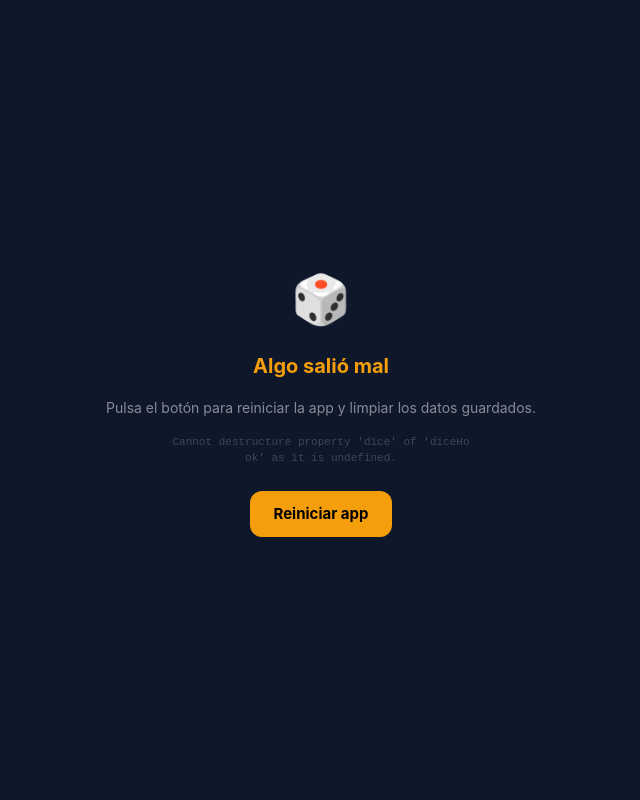
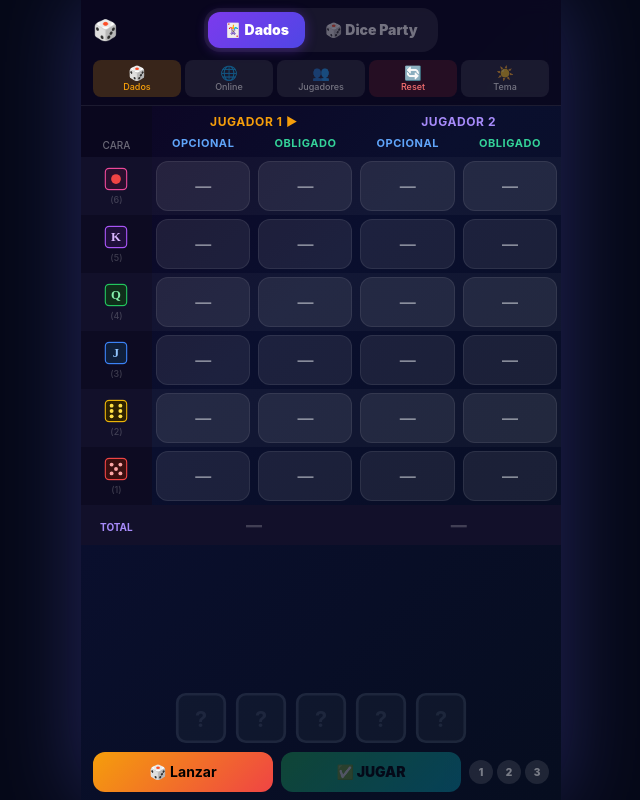
Before and after one commit to josico-dev/dados-scorer, a React (Vite) app: page / in a window 1280 px wide. Both pictures are taken after a click on the button "🎲 Dados". Shown: the whole page, without its empty margins (319-959 px from the left). Built offline with nearby package versions, Linux system fonts and the light colour scheme.

Commit message:
fix: DicePanel API mismatch - use individual props not diceHook, fix maxRolls undefined

```diff
--- a/src/dice/DicePanel.jsx
+++ b/src/dice/DicePanel.jsx
@@ -1,44 +1,24 @@
-// ─── Panel de dados unificado ─────────────────────────────────────────────
-//
-// Modo normal:  muestra iconos SVG del scorecard (DICE_ICONS)
-// Modo party:   muestra dados con pips (Die.jsx)
-//
-// Props:
-//   diceHook     — output de useDice()
-//   mode         — 'dados' | 'dice-party'
-//   isMyTurn     — bool
-//   canPlay      — bool (hay selección confirmada)
-//   playerName   — nombre del jugador actual (para mensaje de espera)
-//   onPlay       — callback al pulsar JUGAR
-//   theme, isDark
+// ─── Panel de dados — modo Normal y Party ────────────────────────────────
 
-import Die, { FACE_COLORS } from './Die'
+import { useState, useEffect } from 'react'
+import Die from '../diceParty/Die'
 import { DICE_ICONS } from '../DiceIcons'
 import { NORMAL_VALUE_TO_ID } from './faces'
 
-// Dado modo normal usando iconos del scorecard
-function NormalDie({ value, locked, rolling, onClick, size = 52 }) {
+const MAX_ROLLS = 3
+
+// Dado del modo normal (icono del scoreboard)
+function NormalDie({ value, locked, rolling, onClick }) {
+  const [animKey, setAnimKey] = useState(0)
+  useEffect(() => { if (rolling && !locked) setAnimKey(k => k + 1) }, [rolling, locked])
   const icon = value ? DICE_ICONS[NORMAL_VALUE_TO_ID[value]] : null
   return (
-    <button
-      onClick={onClick}
-      className="relative touch-manipulation select-none focus:outline-none"
-      style={{ width: size, height: size }}
-    >
-      <div
-        className={rolling && !locked ? 'die-spinning' : ''}
-        style={{
-          width: size, height: size,
-          display: 'flex', alignItems: 'center', justifyContent: 'center',
-          filter: locked
-            ? 'drop-shadow(0 0 8px #ffffff99) brightness(1.3) saturate(0)'
-            : 'none',
-          opacity: value ? 1 : 0.35,
-          transition: 'filter 0.2s, opacity 0.2s',
-          transform: 'scale(1.44)',
-          transformOrigin: 'center',
-        }}
-      >
+    <button onClick={onClick} className="relative touch-manipulation select-none focus:outline-none" style={{ width: 52, height: 52 }}>
+      <div key={animKey} className={rolling && !locked ? 'die-spinning' : ''}
+        style={{ width: 52, height: 52, display: 'flex', alignItems: 'center', justifyContent: 'center',
+          filter: locked ? 'drop-shadow(0 0 8px #ffffff99) brightness(1.3) saturate(0)' : 'none',
+          opacity: value ? 1 : 0.35, transition: 'filter 0.2s, opacity 0.2s',
+          transform: 'scale(1.44)', transformOrigin: 'center' }}>
         {icon ?? (
           <svg viewBox="0 0 48 48" className="w-9 h-9" fill="none">
             <rect x="2" y="2" width="44" height="44" rx="8" fill="#1e293b" stroke="#475569" strokeWidth="2.5"/>
@@ -46,78 +26,70 @@ function NormalDie({ value, locked, rolling, onClick, size = 52 }) {
           </svg>
         )}
       </div>
-      {locked && (
-        <div className="absolute -top-1 -right-1 w-4 h-4 rounded-full bg-white flex items-center justify-center shadow"
-          style={{ fontSize: 8, color: '#000', zIndex: 10 }}>🔒</div>
-      )}
+      {locked && <div className="absolute -top-1 -right-1 w-4 h-4 rounded-full bg-white flex items-center justify-center shadow"
+        style={{ fontSize: 8, color: '#000', zIndex: 10 }}>🔒</div>}
     </button>
   )
 }
 
 export default function DicePanel({
-  diceHook,
-  mode = 'dados',
+  // Props individuales (pasados desde App)
+  dice, locked, rolling, rollsLeft, rollCount, hasRolled,
+  onRoll, onToggleLock, onPlay, canPlay,
   isMyTurn = true,
-  canPlay = false,
-  playerName = '',
-  onPlay,
-  theme,
-  isDark,
+  mode = 'party',   // 'normal' | 'party'
+  theme, isDark,
 }) {
-  const { dice, locked, rolling, rollsLeft, hasRolled, maxRolls, roll, toggleLock } = diceHook
   const t = theme ?? {}
-  const rollsDone = maxRolls - rollsLeft
-
-  const isParty = mode === 'dice-party'
+  const dieSize = 56
 
   return (
-    <div className="mx-3 mb-3 rounded-2xl p-3 flex flex-col gap-2"
-      style={{
-        background: isDark ? 'rgba(255,255,255,0.05)' : 'rgba(0,0,0,0.05)',
-        border: `1px solid ${isDark ? 'rgba(255,255,255,0.1)' : 'rgba(0,0,0,0.1)'}`,
-      }}>
+    <div className="flex flex-col gap-2 safe-bottom px-3 pb-2 pt-1">
 
       {/* Dados */}
-      <div className="flex justify-center gap-2 items-center" style={{ height: isParty ? 64 : 58 }}>
-        {dice.map((val, i) =>
-          isParty
-            ? <Die key={i} index={i} value={val} locked={locked[i]} rolling={rolling} onClick={() => toggleLock(i)} size={56} />
-            : <NormalDie key={i} value={val} locked={locked[i]} rolling={rolling} onClick={() => toggleLock(i)} size={52} />
+      <div className="flex justify-center gap-2 items-center">
+        {(dice ?? []).map((val, i) =>
+          mode === 'normal' ? (
+            <NormalDie key={i} value={val} locked={(locked ?? [])[i]} rolling={rolling}
+              onClick={() => onToggleLock?.(i)} />
+          ) : (
+            <Die key={i} value={val} locked={(locked ?? [])[i]} rolling={rolling}
+              onClick={() => onToggleLock?.(i)} size={dieSize} />
+          )
         )}
       </div>
 
-      {/* Botones + contador */}
+      {/* Controles */}
       <div className="flex gap-2 items-center">
         <button
-          onClick={roll}
-          disabled={rolling || rollsLeft <= 0 || !isMyTurn}
-          className="flex-1 py-2.5 rounded-xl font-bold text-sm transition disabled:opacity-40"
+          onClick={onRoll}
+          disabled={rolling || (rollsLeft ?? 0) <= 0 || !isMyTurn}
+          className="flex-1 py-2.5 rounded-xl font-bold text-sm transition disabled:opacity-40 active:scale-95"
           style={{ background: 'linear-gradient(135deg,#f59e0b,#ef4444)', color: '#000' }}>
           {isMyTurn
-            ? `🎲 Lanzar${rollsDone > 0 ? ` (${rollsLeft})` : ''}`
-            : `⏳ ${playerName || 'Esperando...'}`}
+            ? `🎲 Lanzar${(rollCount ?? 0) > 0 ? ` (${rollsLeft})` : ''}`
+            : '⏳ Esperando...'}
         </button>
 
-        {onPlay !== undefined && (
+        {onPlay && (
           <button
             onClick={onPlay}
-            disabled={!canPlay}
+            disabled={!canPlay || !isMyTurn}
             className="flex-1 py-2.5 rounded-xl font-black text-sm transition active:scale-95 disabled:opacity-30"
             style={{ background: 'linear-gradient(135deg,#22c55e,#06b6d4)', color: '#000' }}>
             ✅ JUGAR
           </button>
         )}
 
-        {/* Indicadores de tirada */}
+        {/* Contador 1-2-3 */}
         <div className="flex gap-1">
-          {Array.from({ length: maxRolls }, (_, n) => (
-            <div key={n}
-              className="w-7 h-7 rounded-full flex items-center justify-center text-xs font-black transition-all"
+          {[1, 2, 3].map(n => (
+            <div key={n} className="w-6 h-6 rounded-full flex items-center justify-center text-[10px] font-black"
               style={{
-                background: rollsDone > n ? '#f59e0b' : (isDark ? 'rgba(255,255,255,0.1)' : 'rgba(0,0,0,0.08)'),
-                color: rollsDone > n ? '#000' : (t.textMuted ?? 'rgba(255,255,255,0.3)'),
+                background: (rollCount ?? 0) >= n ? '#f59e0b' : (isDark ? 'rgba(255,255,255,0.1)' : 'rgba(0,0,0,0.08)'),
+                color: (rollCount ?? 0) >= n ? '#000' : (t.textMuted ?? '#666'),
               }}>
-              {n + 1}
+              {n}
             </div>
           ))}
         </div>
```
